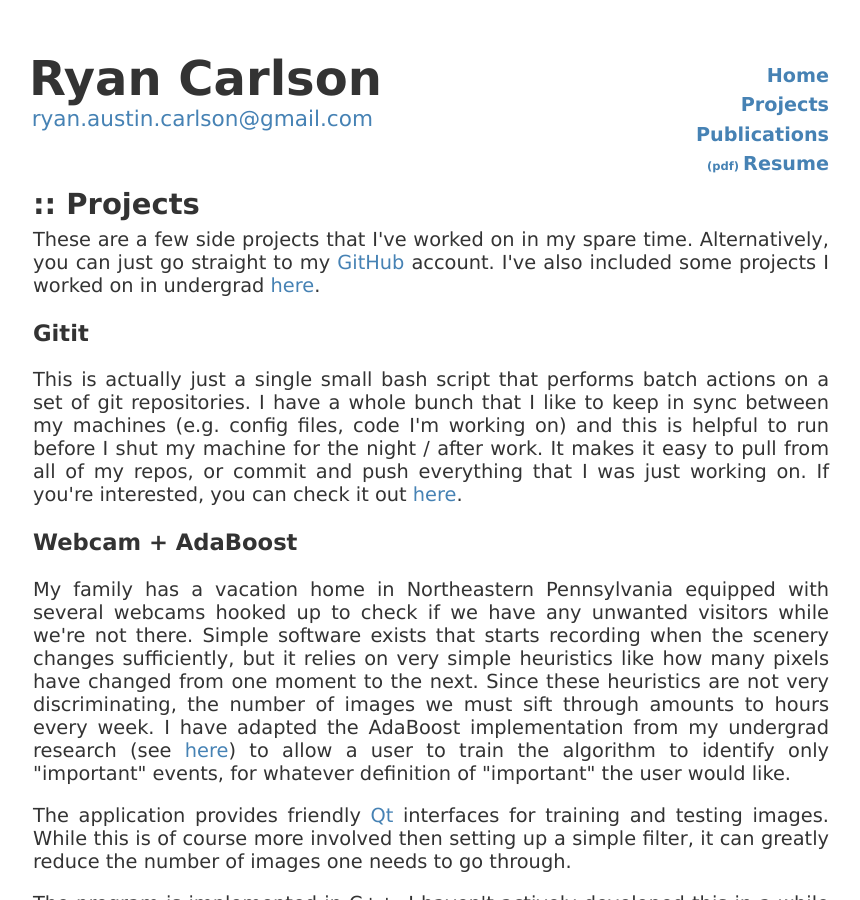
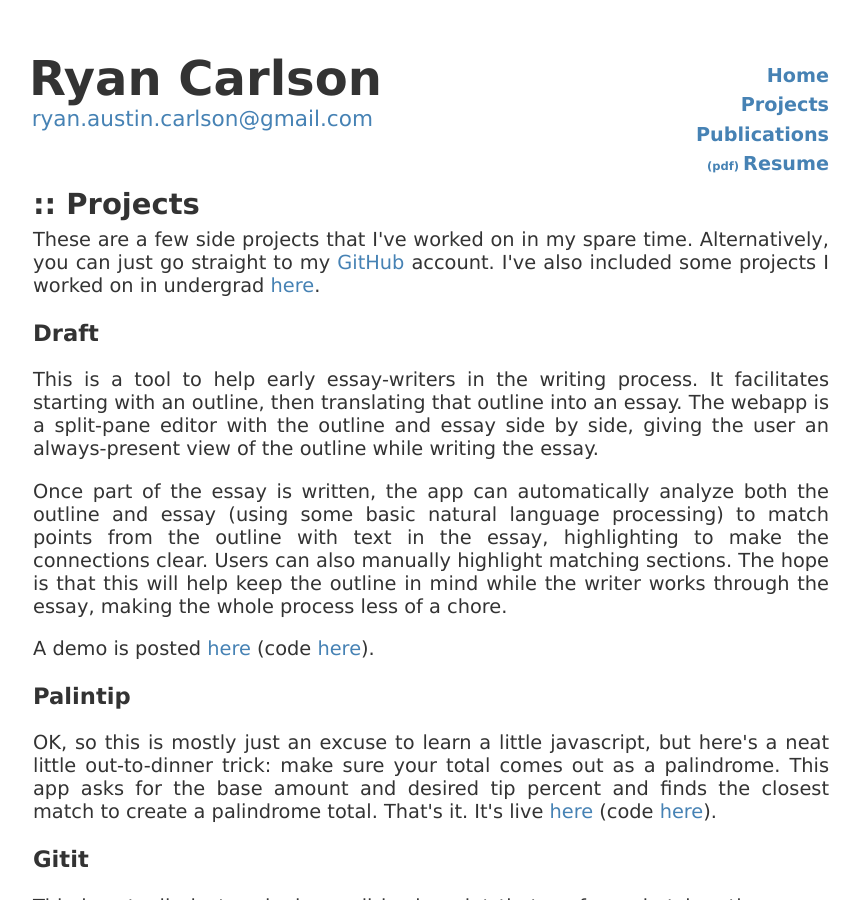
Before and after one commit to ryanaustincarlson/ryanaustincarlson.github.io, a Jekyll site: the page built from projects/index.html, in a window 1280 px wide and 900 px high. Shown: the whole window, without its empty margins (211-1071 px from the left). Built offline with Jekyll 4.4.1, drawn with Linux system fonts in a browser that asks for light colours; Markdown is read by kramdown in place of the engine named in the settings.

Commit message:
added palintip and draft to list of projects

```diff
--- a/projects/index.html
+++ b/projects/index.html
@@ -8,6 +8,16 @@ title: Projects
         <p>
         These are a few side projects that I've worked on in my spare time. Alternatively, you can just go straight to my <a href="http://www.github.com/ryanaustincarlson">GitHub</a> account. I've also included some projects I worked on in undergrad <a href="/projects/swarthmore/">here</a>.
         </p>
+
+        <h3>Draft</h3>
+        <p>This is a tool to help early essay-writers in the writing process. It facilitates starting with an outline, then translating that outline into an essay. The webapp is a split-pane editor with the outline and essay side by side, giving the user an always-present view of the outline while writing the essay.</p>
+
+        <p>Once part of the essay is written, the app can automatically analyze both the outline and essay (using some basic natural language processing) to match points from the outline with text in the essay, highlighting to make the connections clear. Users can also manually highlight matching sections. The hope is that this will help keep the outline in mind while the writer works through the essay, making the whole process less of a chore.</p>
+
+        <p>A demo is posted <a href="http://ryanaustincarlson.com/draft">here</a> (code <a href="https://github.com/ryanaustincarlson/draft">here</a>).</p>
+
+        <h3>Palintip</h3>
+        <p>OK, so this is mostly just an excuse to learn a little javascript, but here's a neat little out-to-dinner trick: make sure your total comes out as a palindrome. This app asks for the base amount and desired tip percent and finds the closest match to create a palindrome total. That's it. It's live <a href="http://ryanaustincarlson.com/palintip">here</a> (code <a href="https://github.com/ryanaustincarlson/palintip">here</a>).</p>
 
         <h3>Gitit</h3>
         This is actually just a single small bash script that performs batch actions on a set of git repositories. I have a whole bunch that I like to keep in sync between my machines (e.g. config files, code I'm working on) and this is helpful to run before I shut my machine for the night / after work. It makes it easy to pull from all of my repos, or commit and push everything that I was just working on. If you're interested, you can check it out <a href="https://github.com/ryanaustincarlson/gitit">here</a>.
```
